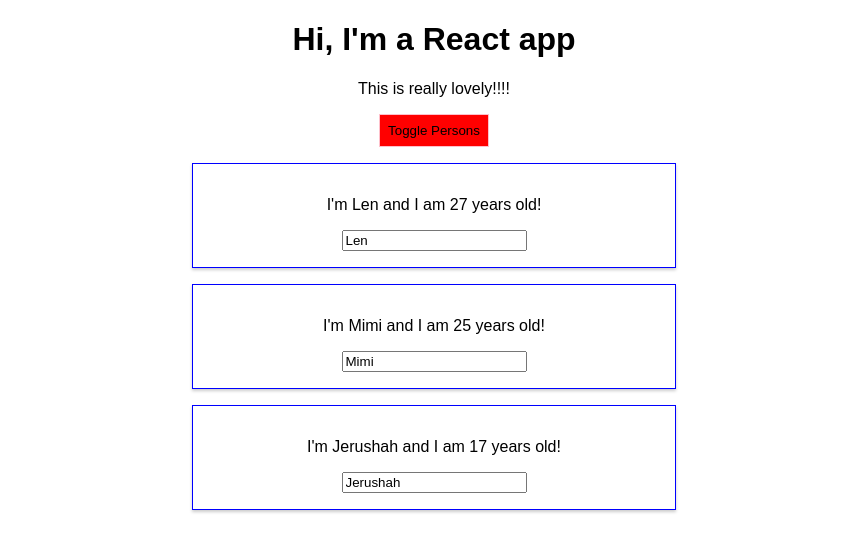
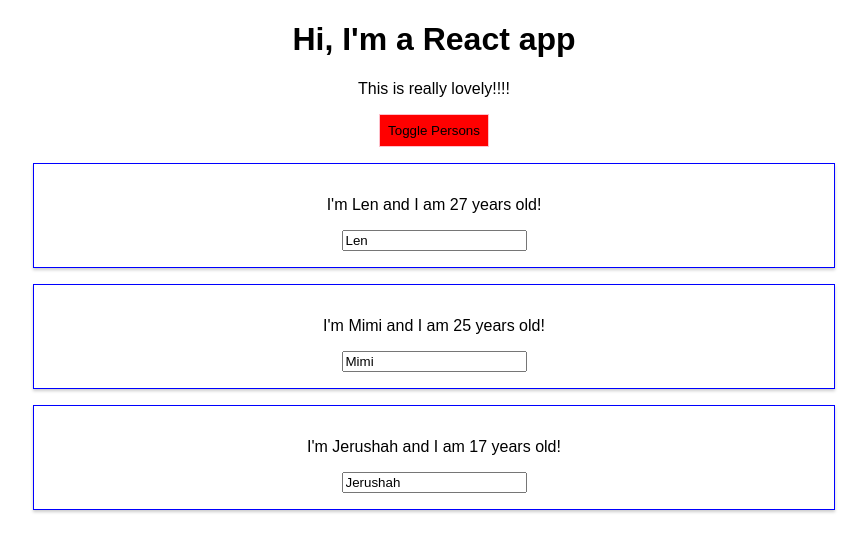
Before and after one commit to ruthyankson/first_react_app, a React (Create React App) app: page / in a window 1280 px wide. Both pictures are taken after a click on the button "Toggle Persons". Shown: the top 552 px of the page, without its empty margins (206-1073 px from the left). Built offline with nearby package versions, Linux system fonts and the light colour scheme.

Commit message:
Radium out

```diff
--- a/src/App.js
+++ b/src/App.js
@@ -1,6 +1,5 @@
 import React, { Component } from 'react';
 import './App.css';
-import Radium, { StyleRoot } from 'radium';
 import Person from './Person/Person';
 
 class App extends Component {
@@ -64,11 +63,7 @@
       font: 'white',
       border: '1px solid pink',
       padding: '8px',
-      cursor: 'pointer',
-      ':hover': {
-        backgroundColor: 'lightgreen',
-        color: 'black'
-      }
+      cursor: 'pointer'
     };
 
     let persons = null;
@@ -90,10 +85,6 @@
       );
 
       style.backgroundColor = 'red';
-      style[':hover'] = {
-        backgroundColor: 'salmon',
-        color: 'black'
-      };
     }
 
     // let classes = ['red', 'bold'].join(' ');
@@ -105,7 +96,6 @@
       classes.push('bold'); // classes = ['red', 'bold']
     }
     return (
-      <StyleRoot>
         <div className="App">
           <h1>Hi, I'm a React app</h1>
 
@@ -118,7 +108,6 @@
           </button>
           {persons}
         </div>
-      </StyleRoot>
 
 
     );
@@ -126,4 +115,4 @@
   }
 }
 
-export default Radium(App); //higer order component with extra syntax  et al
+export default App; //higer order component with extra syntax  et al
--- a/src/Person/Person.js
+++ b/src/Person/Person.js
@@ -1,18 +1,13 @@
 import React from 'react';
 import './Person.css';
-import Radium, { StyleRoot } from 'radium';
 
 
 
 const person = (props) => {
-    const style = {
-        '@media (min-width: 500px)': {
-            width: '450px'
-        }
-    };
+
 
     return (
-        <div className="person" style={style}>
+        <div className="person">
             <p onClick={props.click}>I'm {props.name} and I am {props.age} years old!</p>
             <p>{props.hobbies}</p>
             <input type="text" onChange={props.changed}
@@ -22,4 +17,4 @@
 
 }
 
-export default Radium(person);
+export default person;
```
